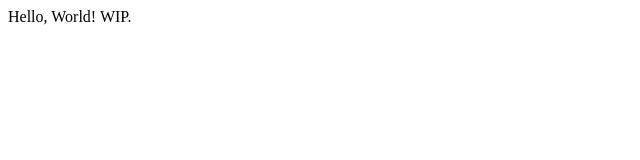
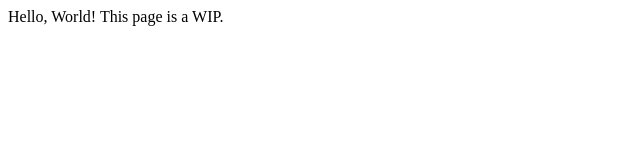
Before and after one commit to MrM21632/MrM21632.github.io, a plain HTML site: page index.html in a window 1280 px wide. Shown: the whole page, without its empty margins (0-640 px from the left). Drawn offline with Linux system fonts and the light colour scheme.

```diff
--- a/index.html
+++ b/index.html
@@ -1,5 +1,5 @@
 <html>
     <body>
-        Hello, World! WIP.
+        Hello, World! This page is a WIP.
     </body>
 </html>
```
